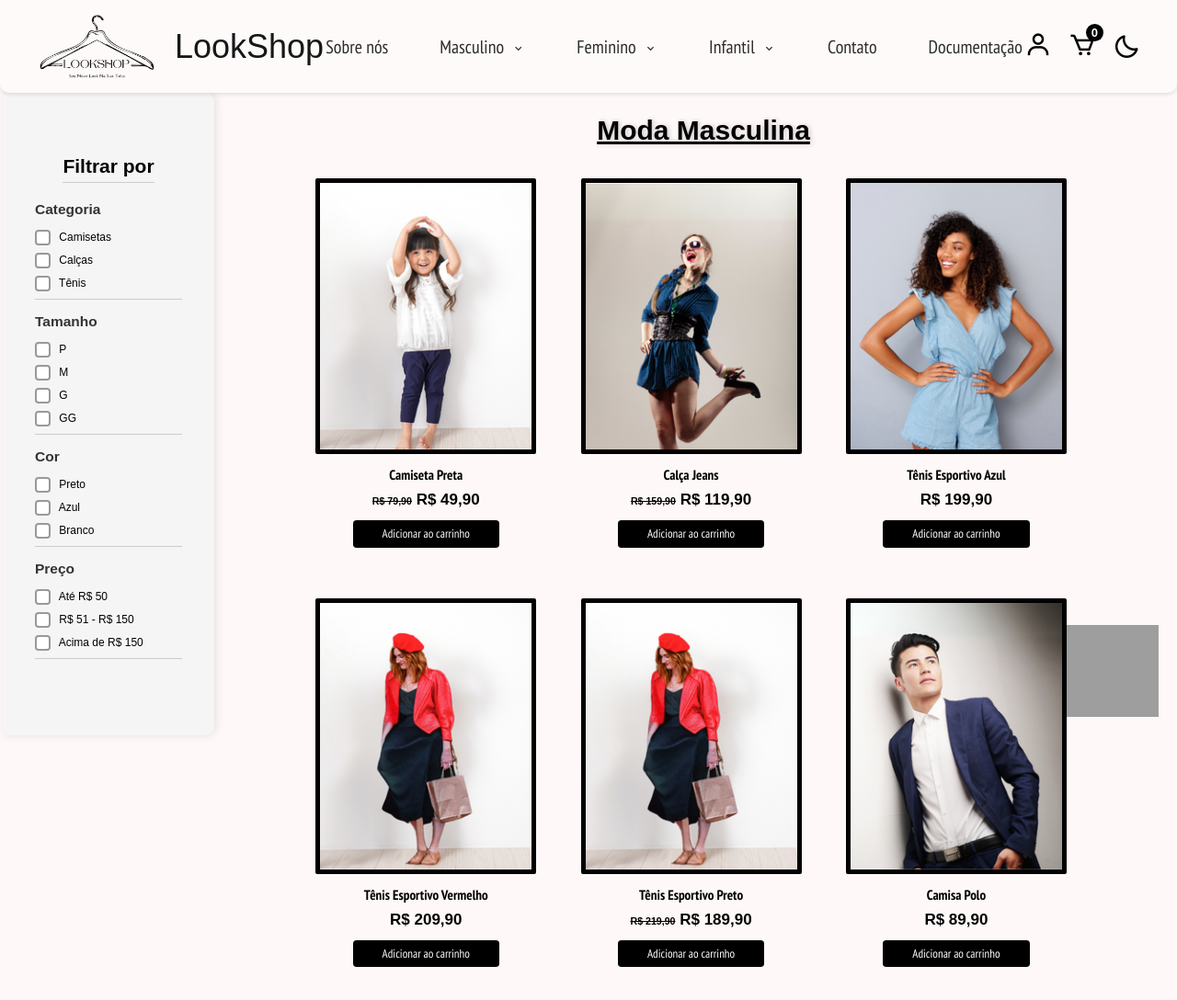
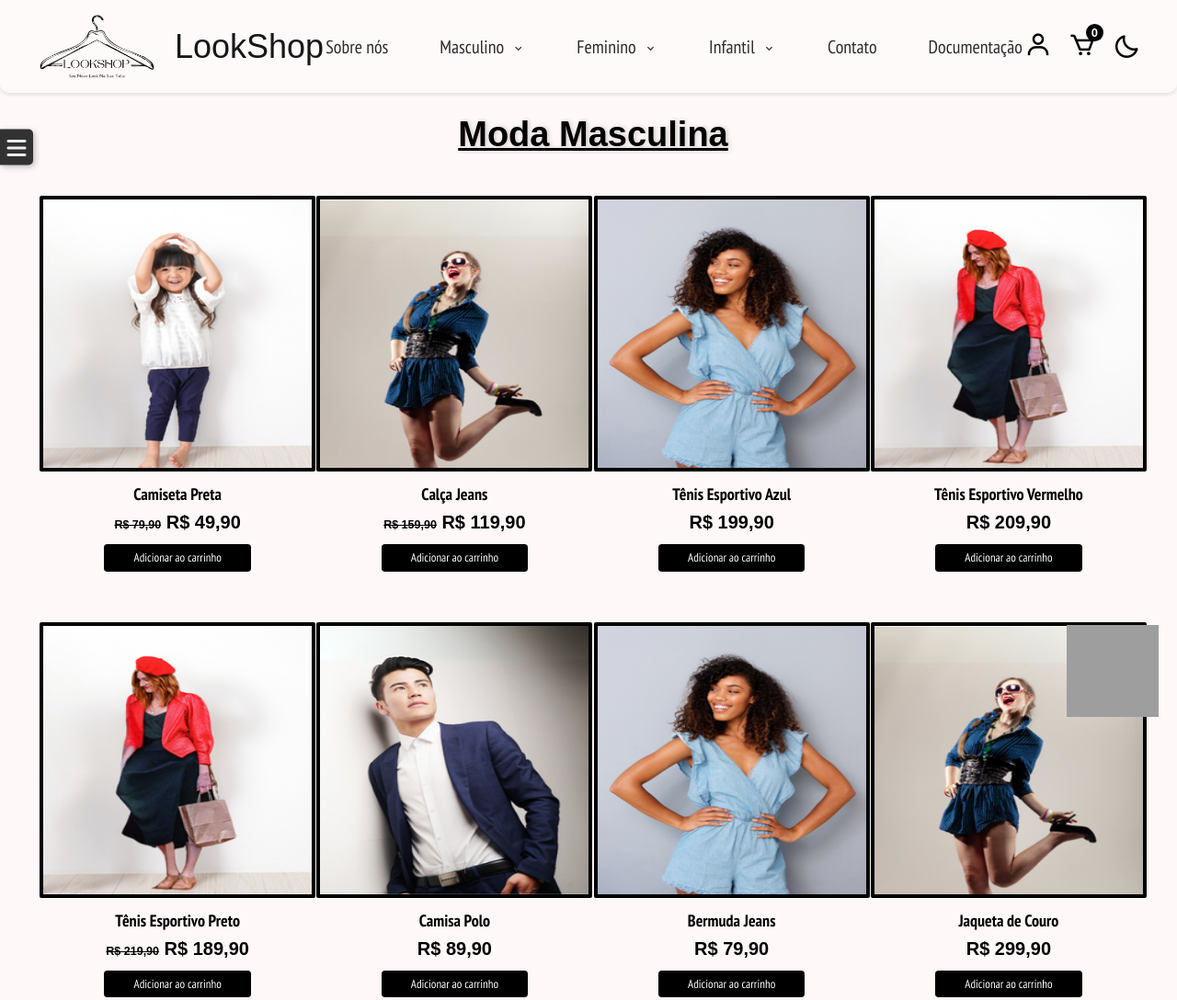
Before and after one commit to gabrielmrezende/Projeto2-PW-CEUB, a plain HTML site: page masculino/masculino.html in a window 1280 px wide. Shown: the top 1088 px of the page at 92% size. Drawn offline with nearby package versions, Linux system fonts and the light colour scheme; grey boxes are pictures that could not be loaded; a web font is replaced by a local one.

Commit message:
implementações na pagina masculino

```diff
--- a/masculino/masculino.css
+++ b/masculino/masculino.css
@@ -9,23 +9,20 @@
 /* FILTROS FIXOS NA LATERAL */
 .filtros-laterais {
   position: fixed;
-  top: 100px;
-  left: 3px;
-  height: calc(100vh - 100px);
-  width: 23rem; /* 288px */
-  background-color: var(--bg-card, #f5f5f5);
+  top: 120px;
+  left: -10px;
+  height: calc(76vh - -40px);
+  width: 21rem;
+  background-color: white;
   padding: 3.5rem;
   border-radius: 0 10px 10px 0;
   box-shadow: 2px 0 10px rgba(0, 0, 0, 0.1);
-  overflow-y: auto;
+  overflow-y: visible;
   z-index: 10;
-  justify-content: center;
-
-  /* Centralização */
   display: flex;
-  flex-direction: column;
   align-items: center;
   text-align: left;
+  flex-direction: column;
 }
 
 .filtros-laterais h3 {
@@ -113,18 +110,20 @@ body.dark-theme .preco span {
 }
 
 .categoria-masculino h2 {
-  font-size: 3rem;
+  font-size: 3.8rem;
   text-align: center;
   text-shadow: 2px 0 5px rgba(0, 0, 0, 0.178);
   text-decoration: underline;
+  margin-bottom: 1rem;
 }
 
 .produtos-grid {
   display: grid;
   grid-template-columns: repeat(3, 1fr);
-  gap: 20px; /* ou o valor que desejar entre os cards */
-  padding: 20px 80px;
+  column-gap: 25px;
+  padding: 20px 35px;
   justify-items: stretch;
+  row-gap: 10px;
 }
 
 .produto-card {
@@ -134,28 +133,28 @@ body.dark-theme .preco span {
   text-align: center;
   /* box-shadow: 1px 3px 10px 3px rgb(0 0 0 / 7%); */
   transition: transform 0.3s;
-  max-width: 90%; /* Garante que se mantenha dentro da coluna */
+  max-width: 100%; /* Garante que se mantenha dentro da coluna */
   transition: transform 0.5s ease, box-shadow 0.5s ease;
 }
 
 .produto-card:hover {
-  transform: translateY(-3px) scale(1.01);
-  box-shadow: 0 6px 18px 6px rgb(0 0 0 / 10%);
-  background-color: rgb(248, 248, 248);
+  transform: translateY(-4px) scale(1.05);
+  /* box-shadow: 0 6px 18px 6px rgb(0 0 0 / 10%);
+  background-color: rgb(248, 248, 248); */
 }
 
 .produto-card img {
   height: 100%;
   max-height: 300px;
   border-radius: 0.2rem;
-  aspect-ratio: 4 / 5;
+  aspect-ratio: 5 / 5;
   width: auto;
-  border: solid 5px black;
+  border: solid 4px black;
 }
 
 .produto-card h3 {
   margin: 1.2rem 0 0.8rem;
-  font-size: 1.5rem;
+  font-size: 1.8rem;
   font-family: "PT Sans Narrow", sans-serif;
 }
 
@@ -165,7 +164,7 @@ body.dark-theme .preco span {
 }
 
 .produto-card p {
-  font-size: 1.7rem;
+  font-size: 2rem;
   font-weight: bold;
   margin-top: 0.75rem;
 }
@@ -185,6 +184,121 @@ body.dark-theme .preco span {
 
 .produto-card button:hover {
   background-color: #313131;
+}
+
+.produtos-grid {
+  opacity: 1;
+  transition: grid-template-columns 0.8s cubic-bezier(0.4, 0, 0.2, 1),
+    column-gap 0.8s cubic-bezier(0.4, 0, 0.2, 1),
+    padding 0.8s cubic-bezier(0.4, 0, 0.2, 1),
+    row-gap 0.8s cubic-bezier(0.4, 0, 0.2, 1);
+}
+
+/* Quando os filtros estiverem abertos (3 colunas) */
+body.filtros-aberto .produtos-grid {
+  opacity: 0.9;
+  display: grid;
+  grid-template-columns: repeat(3, 1fr);
+  column-gap: 0px;
+  padding: 20px;
+  justify-items: stretch;
+  row-gap: 3px;
+}
+
+/* Quando os filtros estiverem fechados (4 colunas) */
+body:not(.filtros-aberto) .produtos-grid {
+  display: grid;
+  grid-template-columns: repeat(4, 1fr);
+  column-gap: 0px;
+  padding: 20px;
+  justify-items: stretch;
+  row-gap: 20px;
+}
+
+/* Botão fixo */
+.toggle-filtros {
+  position: fixed;
+  top: 50%;
+  left: 0.5rem;
+  transform: translateY(-50%);
+  background: var(--bg-card, #f5f5f5);
+  border: none;
+  padding: 0.75rem;
+  border-radius: 0 5px 5px 0;
+  box-shadow: 2px 2px 6px rgba(0, 0, 0, 0.15);
+  cursor: pointer;
+  z-index: 1001;
+}
+
+.toggle-filtros i {
+  font-size: 2.4rem;
+}
+
+/* Estado inicial: filtros escondidos */
+.filtros-laterais {
+  transform: translateX(-100%);
+  transition: transform 0.8s cubic-bezier(0.25, 0.1, 0.25, 1);
+}
+
+/* Estado aberto ativado */
+body.filtros-aberto .filtros-laterais {
+  transform: translateX(0);
+}
+
+/* Botão muda de lugar */
+#toggle-filtros {
+  position: fixed;
+  top: 20%;
+  left: 0rem;
+  transform: translateY(-50%);
+  background: #323232;
+  border: none;
+  padding: 0.75rem;
+  border-radius: 0px 5px 5px 0px;
+  box-shadow: 2px 2px 6px rgb(0 0 0 / 25%);
+  cursor: pointer;
+  z-index: 1001;
+  transition: left 0.3s ease;
+}
+
+body.dark-theme #toggle-filtros {
+  background-color: white;
+}
+
+#toggle-filtros.filtros-abertos {
+  left: 19rem;
+  border-radius: 5px 5px 5px 5px;
+}
+
+.fa-bars:before,
+.fa-navicon:before {
+  color: rgb(236, 236, 236);
+}
+
+body.dark-theme .fa-bars:before,
+.fa-navicon:before {
+  color: black;
+}
+
+/* Ajuste do conteúdo quando aberto */
+body.filtros-aberto .categoria-masculino {
+  margin-left: calc(23rem + 1rem);
+  transition: margin-left 0.4s ease;
+}
+
+/* Estado fechado: conteúdo ocupa tela inteira */
+body:not(.filtros-aberto) .categoria-masculino {
+  margin-left: 1rem;
+}
+
+/* Quando os filtros estiverem fechados */
+.produtos-grid.filtros-fechados {
+  display: grid;
+  grid-template-columns: repeat(3, 1fr);
+  column-gap: 0px;
+  padding: 20px 100px;
+  justify-items: stretch;
+  row-gap: 3px;
 }
 
 /* Tema escuro aplicado quando body tem .dark-theme */
--- a/masculino/masculino.html
+++ b/masculino/masculino.html
@@ -112,6 +112,10 @@
         </div>
       </div>
     </header>
+
+    <button id="toggle-filtros" class="toggle-filtros">
+      <i class="fas fa-bars"></i>
+    </button>
 
     <!-- Dentro do <main> substitua tudo por: -->
     <main>
--- a/masculino/masculino.js
+++ b/masculino/masculino.js
@@ -1,11 +1,11 @@
 document.addEventListener("DOMContentLoaded", () => {
-  // Seleciona os produtos e os checkboxes de filtro
   const produtos = document.querySelectorAll(".produto-card");
   const checkboxes = document.querySelectorAll(
     ".filtros-laterais input[type='checkbox']"
   );
+  const produtosGrid = document.querySelector(".produtos-grid");
+  const btnFiltros = document.getElementById("toggle-filtros");
 
-  // Dados dos produtos para filtro (você pode ampliar com mais produtos e atributos)
   const produtosDados = [
     {
       element: produtos[0],
@@ -72,9 +72,7 @@ document.addEventListener("DOMContentLoaded", () => {
     },
   ];
 
-  // Função para atualizar a exibição dos produtos conforme filtros
   function aplicarFiltros() {
-    // Pega filtros selecionados
     const filtrosSelecionados = {
       categoria: [],
       tamanho: [],
@@ -85,7 +83,7 @@ document.addEventListener("DOMContentLoaded", () => {
     checkboxes.forEach((checkbox) => {
       if (checkbox.checked) {
         const label = checkbox.parentElement.textContent.trim().toLowerCase();
-        // Organiza filtros por grupo usando o texto do label
+
         if (["camisetas", "calças", "tênis"].includes(label)) {
           filtrosSelecionados.categoria.push(label);
         } else if (["p", "m", "g", "gg", "42", "43"].includes(label)) {
@@ -102,24 +100,19 @@ document.addEventListener("DOMContentLoaded", () => {
       }
     });
 
-    // Exibe produtos que passam nos filtros (se não selecionar filtro em um grupo, ignora grupo)
     produtosDados.forEach(({ element, categoria, tamanho, cor, preco }) => {
-      // Categoria
       const catOK =
         filtrosSelecionados.categoria.length === 0 ||
         filtrosSelecionados.categoria.includes(categoria);
 
-      // Tamanho
       const tamOK =
         filtrosSelecionados.tamanho.length === 0 ||
         filtrosSelecionados.tamanho.some((t) => tamanho.includes(t));
 
-      // Cor
       const corOK =
         filtrosSelecionados.cor.length === 0 ||
         filtrosSelecionados.cor.some((c) => cor.includes(c));
 
-      // Preço
       let precoOK = false;
       if (filtrosSelecionados.preco.length === 0) precoOK = true;
       else {
@@ -135,7 +128,6 @@ document.addEventListener("DOMContentLoaded", () => {
         }
       }
 
-      // Mostrar se todos os filtros OK
       if (catOK && tamOK && corOK && precoOK) {
         element.style.display = "";
       } else {
@@ -144,11 +136,22 @@ document.addEventListener("DOMContentLoaded", () => {
     });
   }
 
-  // Adiciona evento para todos checkboxes
   checkboxes.forEach((checkbox) => {
     checkbox.addEventListener("change", aplicarFiltros);
   });
 
-  // Aplica filtros na carga da página para caso haja algum pré-selecionado
   aplicarFiltros();
+
+  // Alterna filtros, grid e botão
+  btnFiltros.addEventListener("click", () => {
+    const filtrosAtivo = document.body.classList.toggle("filtros-aberto");
+
+    if (filtrosAtivo) {
+      produtosGrid.classList.remove("filtros-fechados");
+      btnFiltros.classList.add("filtros-abertos");
+    } else {
+      produtosGrid.classList.add("filtros-fechados");
+      btnFiltros.classList.remove("filtros-abertos");
+    }
+  });
 });
```
